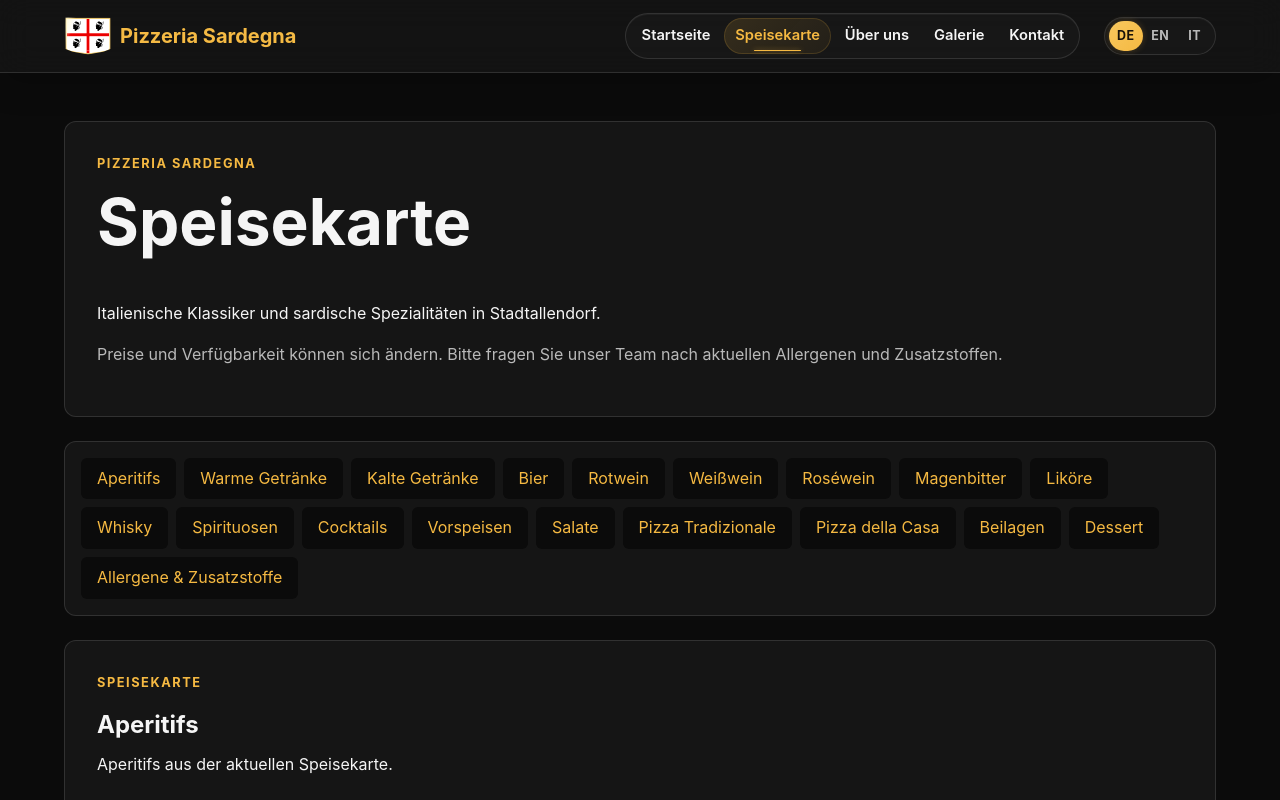
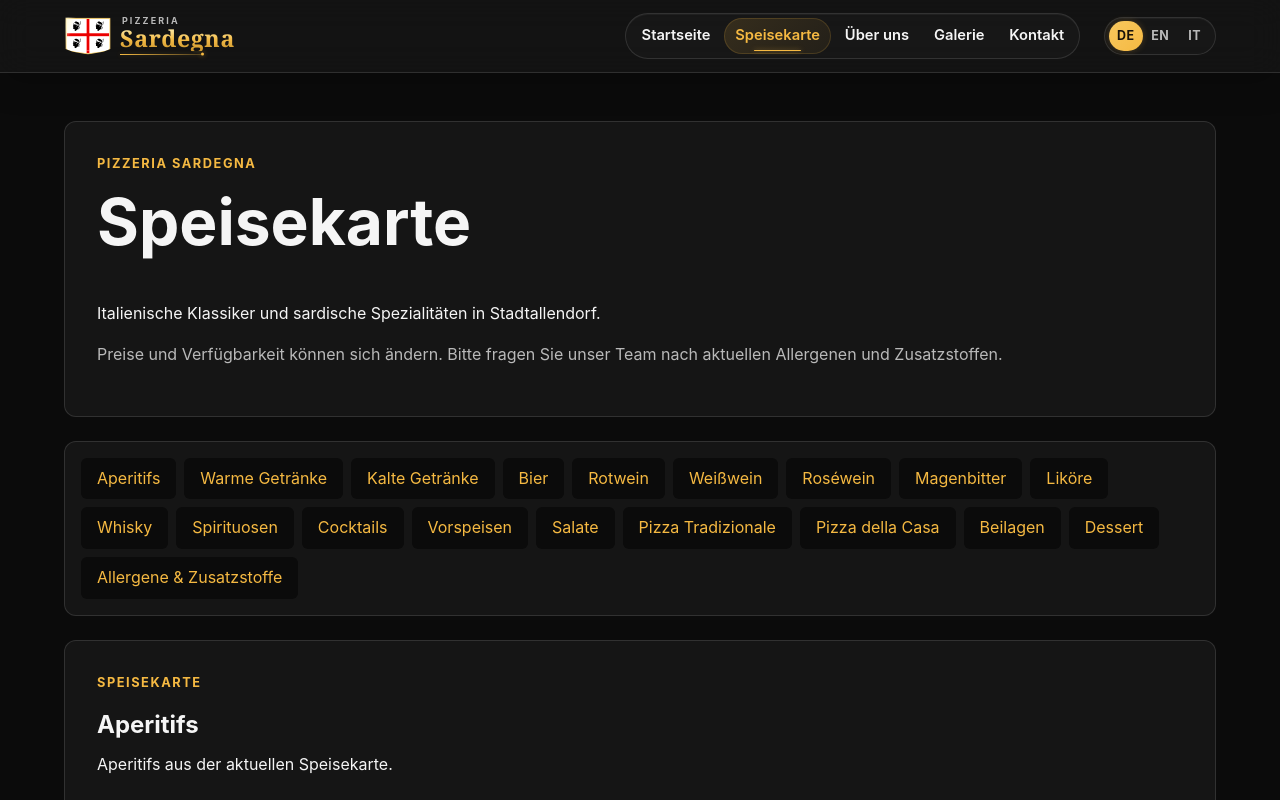
Before and after one commit to NikitaGoluban/pizzeria-sardegna.com, a React (Vite) app in the folder frontend/: page /menu.html in a window 1280 px wide. Shown: the top 800 px of the page. Built offline with nearby package versions, Linux system fonts and the light colour scheme.

Commit message:
Refine Sardegna wordmark

```diff
--- a/frontend/src/components/layout/SiteHeader.tsx
+++ b/frontend/src/components/layout/SiteHeader.tsx
@@ -51,8 +51,12 @@ export function SiteHeader() {
           <span className="site-crest-frame" aria-hidden="true">
             <img className="site-crest" src="/sardinia-crest.svg" alt="" />
           </span>
-          {/* data-label dostarcza tę samą nazwę dekoracyjnej warstwie błysku w CSS. */}
-          <span className="site-logo-name" data-label="Pizzeria Sardegna">Pizzeria Sardegna</span>
+          <span className="site-logo-name">
+            <span className="site-logo-prefix">Pizzeria</span>
+            {/* data-label dostarcza nazwę Sardegna dekoracyjnej warstwie błysku w CSS. */}
+            <span className="site-logo-sardegna" data-label="Sardegna">Sardegna</span>
+            <span className="site-logo-underline" aria-hidden="true" />
+          </span>
         </Link>
 
         <div className="header-actions-layout">
--- a/frontend/src/styles/global.css
+++ b/frontend/src/styles/global.css
@@ -118,11 +118,36 @@ p {
 
 .site-logo-name {
   position: relative;
+  display: grid;
+  justify-items: start;
+  line-height: 1;
+}
+
+.site-logo-prefix {
+  margin: 0 0 0.08rem 0.12rem;
+  color: var(--color-muted);
+  font-size: 0.56rem;
+  font-weight: 700;
+  letter-spacing: 0.24em;
+  text-transform: uppercase;
+}
+
+.site-logo-sardegna {
+  position: relative;
+  background: linear-gradient(180deg, #fff3bc 0%, #f5b942 52%, #c88f26 100%);
+  background-clip: text;
+  color: transparent;
+  font-family: Georgia, 'Times New Roman', serif;
+  font-size: 1.45rem;
+  font-weight: 700;
+  letter-spacing: 0.025em;
+  -webkit-background-clip: text;
+  -webkit-text-fill-color: transparent;
   animation: name-glow 9s ease-in-out 250ms infinite;
 }
 
-/* Druga, przezroczysta kopia napisu pokazuje wyłącznie przesuwający się refleks. */
-.site-logo-name::after {
+/* Druga, przezroczysta kopia słowa Sardegna pokazuje tylko przesuwający się refleks. */
+.site-logo-sardegna::after {
   position: absolute;
   inset: 0;
   content: attr(data-label);
@@ -136,6 +161,28 @@ p {
   -webkit-text-fill-color: transparent;
   animation: name-shine 9s ease-in-out 250ms infinite;
   pointer-events: none;
+}
+
+.site-logo-underline {
+  position: relative;
+  width: 72%;
+  height: 1px;
+  margin-block-start: 0.2rem;
+  background: linear-gradient(90deg, var(--color-accent), rgb(245 185 66 / 25%));
+  box-shadow: 0 0 0.3rem rgb(245 185 66 / 32%);
+}
+
+.site-logo-underline::after {
+  position: absolute;
+  top: 50%;
+  right: -0.08rem;
+  width: 0.2rem;
+  height: 0.2rem;
+  border-radius: 50%;
+  content: '';
+  background: var(--color-accent);
+  box-shadow: 0 0 0.35rem rgb(245 185 66 / 65%);
+  transform: translateY(-50%);
 }
 
 @keyframes crest-shine {
@@ -215,9 +262,9 @@ p {
 
 @media (prefers-reduced-motion: reduce) {
   .site-crest,
-  .site-logo-name,
+  .site-logo-sardegna,
   .site-crest-frame::after,
-  .site-logo-name::after {
+  .site-logo-sardegna::after {
     animation: none;
   }
 }
```
